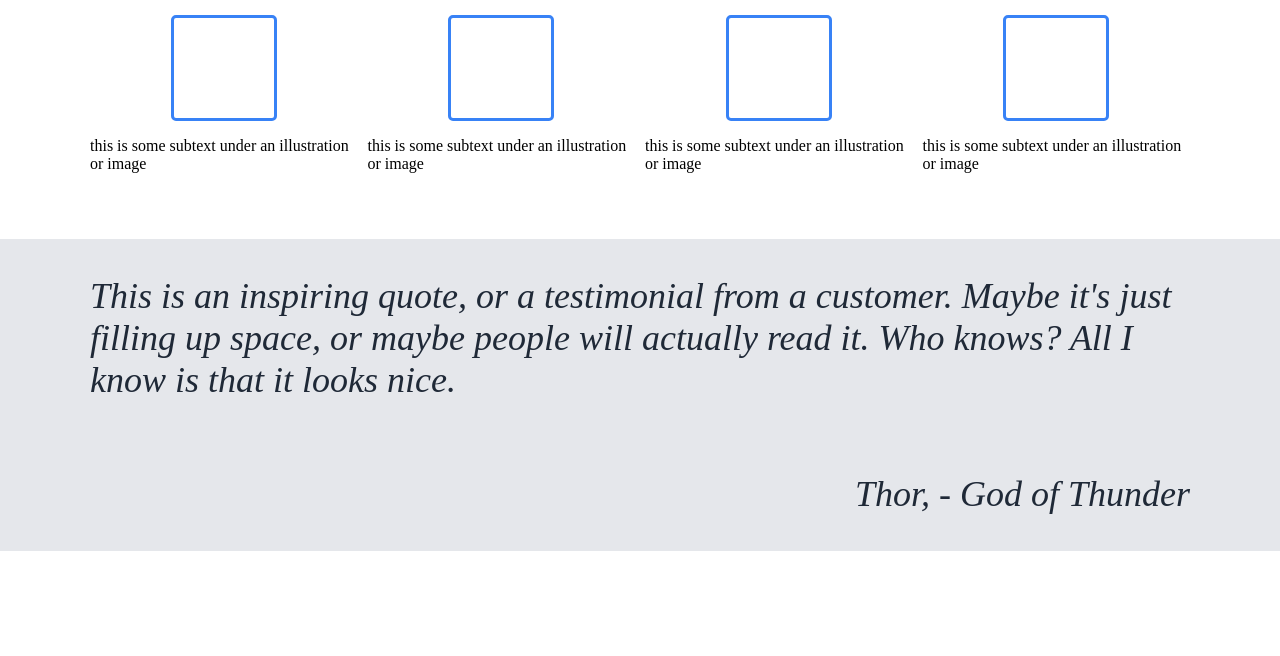
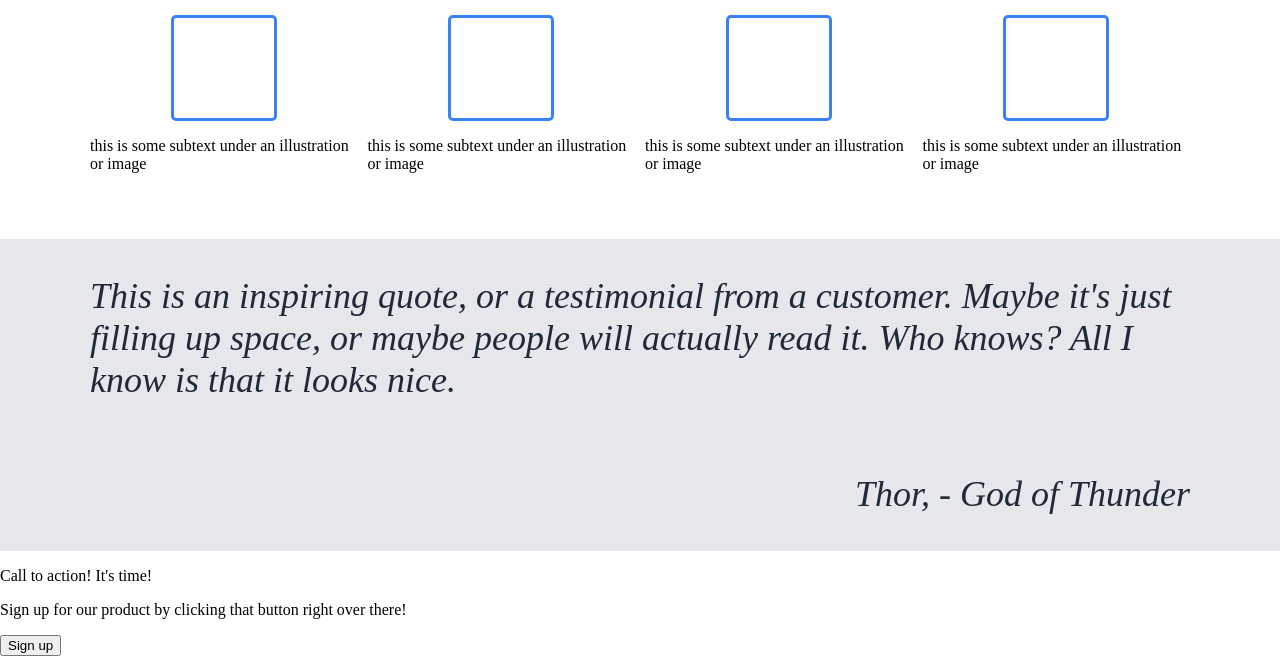
Before and after one commit to fullforcejordy/Odin-Landing-Page, a plain HTML site: page index.html in a window 1280 px wide. Shown: the part 529-1185 px from the top of the page. Before the commit the page ends 1080 px from the top, so only its background shows below. Drawn offline with Linux system fonts and the light colour scheme.

Commit message:
Add footer html code

```diff
--- a/index.html
+++ b/index.html
@@ -59,6 +59,15 @@
         </p>
         <p id="thor-quote">Thor, - God of Thunder</p>
       </div>
+      <div class="call-to-action">
+        <div class="action-text-container">
+          <p>Call to action! It's time!</p>
+          <p>
+            Sign up for our product by clicking that button right over there!
+          </p>
+        </div>
+        <button type="submit" class="signup-button-footer">Sign up</button>
+      </div>
     </body>
   </html>
 </DOCTYPE>
--- a/style.css
+++ b/style.css
@@ -127,4 +127,5 @@ li {
 
 #thor-quote {
   align-self: flex-end;
+  font-style: none;
 }
```
